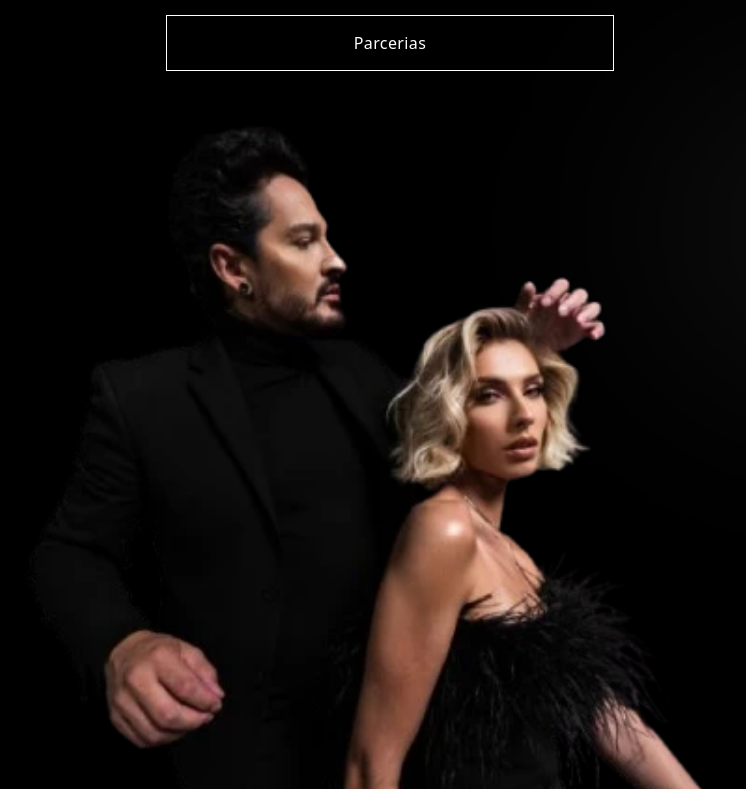
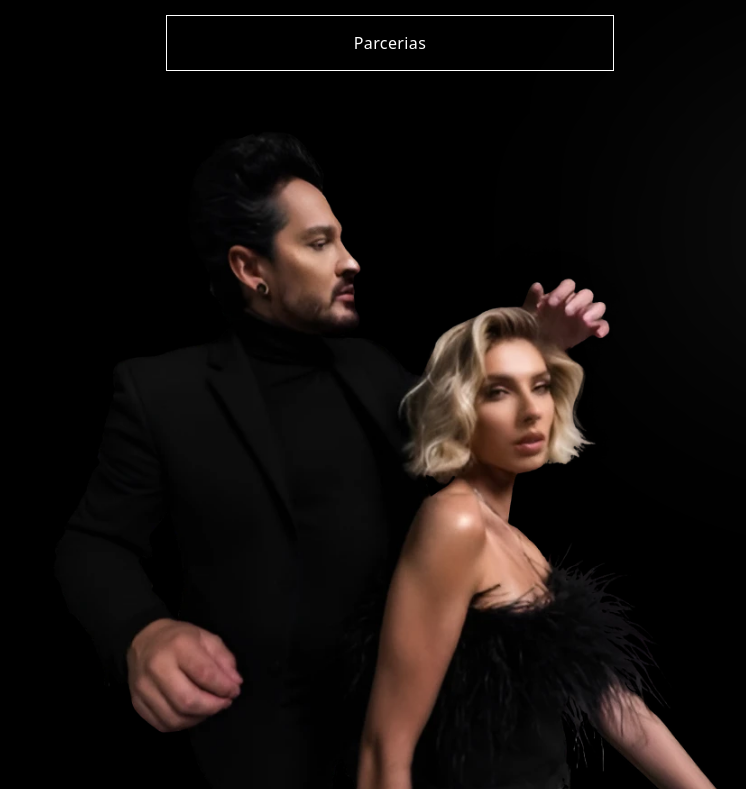
Before and after one commit to agenciane/linktree-fran, a Next.js app: page / in a window 1280 px wide. Shown: the part 491-1280 px from the top of the page, without its empty margins (250-996 px from the left). Built offline with nearby package versions, Linux system fonts and the light colour scheme.

Commit message:
feat: resize image

```diff
--- a/app/page.tsx
+++ b/app/page.tsx
@@ -86,7 +86,7 @@ export default function Home() {
         <Header />
 
         <LinkTree links={siteData.links} />
-        <Image src={'/robson.webp'} alt={'robson'} width={1024} height={1024} />
+        <Image src={'/robson-2.webp'} alt={'robson'} width={1024} height={1024} />
 
         <AboutSection
           title={siteData.aboutSection.title}
```
Also changed, not shown: public/robson-2.webp (added).
